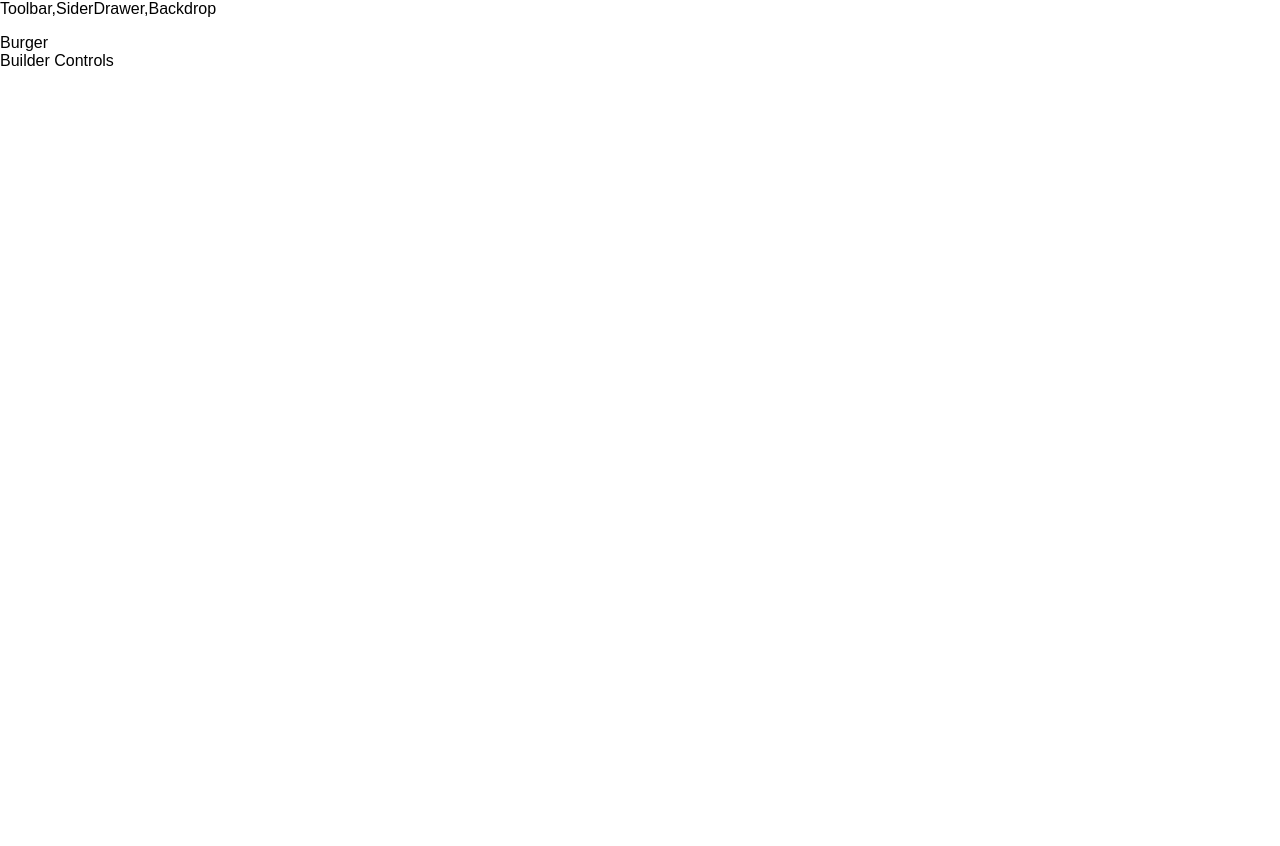
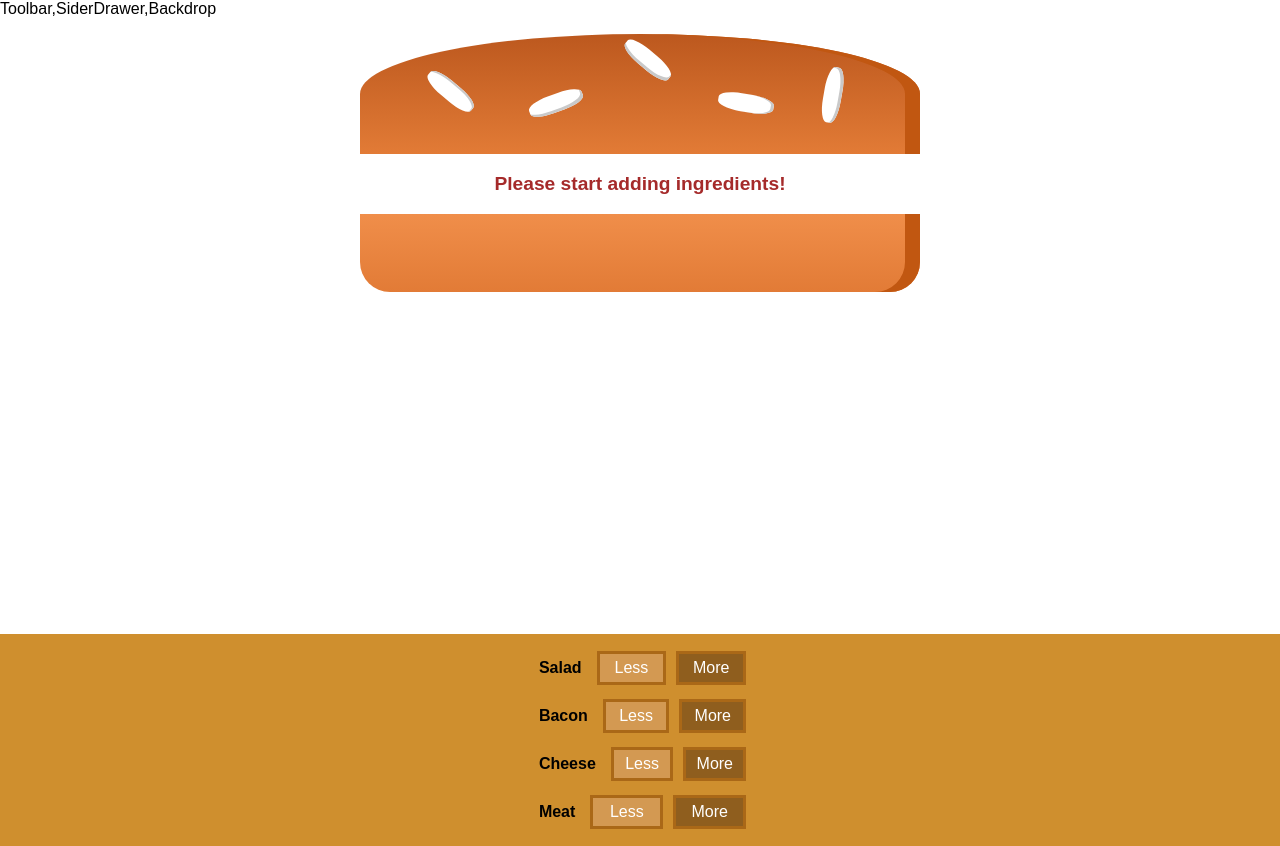
Before and after one commit to geet121/React, a React app in the folder burger-builder/: page / in a window 1280 px wide. Before the commit the page ends 800 px from the top, so only its background shows below. Built offline with nearby package versions, Linux system fonts and the light colour scheme.

Commit message:
build burger and control

```diff
--- /dev/null
+++ b/burger-builder/src/components/Burger/BuildControls/BControl/BControl.css
@@ -0,0 +1,57 @@
+.BControl {
+  display: flex;
+  justify-content: space-between;
+  align-items: center;
+  margin: 5px 0;
+}
+
+.BControl button {
+  display: block;
+  font: inherit;
+  padding: 5px;
+  margin: 0 5px;
+  width: 80%;
+  border: 3px solid #aa6817;
+  cursor: pointer;
+  outline: none;
+}
+.BControl button:disabled {
+  background-color: #ac9980;
+  border: 1px solid #7e7365;
+  color: #ccc;
+  cursor: default;
+}
+
+.BControl button:hover:disabled {
+  background-color: #ac9980;
+  color: #ccc;
+  cursor: not-allowed;
+}
+
+.Label {
+  padding: 10px;
+  font-weight: bold;
+  width: 80px;
+}
+
+.BControl .Less {
+  background-color: #d39952;
+  color: white;
+}
+
+.BControl .More {
+  background-color: #8f5e1e;
+  color: white;
+}
+
+.BControl .Less:hover,
+.BuildControl .Less:active {
+  background-color: #daa972;
+  color: white;
+}
+
+.BControl .More:hover,
+.BuildControl .More:active {
+  background-color: #99703f;
+  color: white;
+}
--- /dev/null
+++ b/burger-builder/src/components/Burger/BuildControls/BControl/BControl.js
@@ -0,0 +1,12 @@
+import React from 'react';
+
+import classes from './BControl.css';
+
+const bControl = (props) => (
+  <div className={classes.BControl}>
+    <div className={classes.Label}>{props.label}</div>
+    <button className={classes.Less}>Less</button>
+    <button className={classes.More}>More</button>
+  </div>
+);
+export default bControl;
--- /dev/null
+++ b/burger-builder/src/components/Burger/BuildControls/BuildControls.css
@@ -0,0 +1,10 @@
+.BuildControls {
+  width: 100%;
+  background-color: #cf8f2e;
+  display: flex;
+  flex-flow: column;
+  align-items: center;
+  box-shadow: 0 2px 1px #ccc;
+  margin: auto;
+  padding: 10px 0;
+}
--- /dev/null
+++ b/burger-builder/src/components/Burger/BuildControls/BuildControls.js
@@ -0,0 +1,20 @@
+import React from 'react';
+
+import classes from './BuildControls.css';
+import BControl from './BControl/BControl';
+
+const controls = [
+  { label: 'Salad', type: 'salad' },
+  { label: 'Bacon', type: 'bacon' },
+  { label: 'Cheese', type: 'cheese' },
+  { label: 'Meat', type: 'meat' }
+];
+
+const buildControls = (props) => (
+  <div className={classes.BuildControls}>
+    {controls.map((ctrl) => (
+      <BControl key={ctrl.label} label={ctrl.label} />
+    ))}
+  </div>
+);
+export default buildControls;
--- /dev/null
+++ b/burger-builder/src/components/Burger/Burger.css
@@ -0,0 +1,31 @@
+.Burger {
+  color: brown;
+  width: 100%;
+  margin: auto;
+  height: 250px;
+  /* overflow: scroll; */
+  text-align: center;
+  font-weight: bold;
+  font-size: 1.2rem;
+}
+
+@media (min-width: 500px) and (min-height: 400px) {
+  .Burger {
+    width: 350px;
+    height: 300px;
+  }
+}
+
+@media (min-width: 500px) and (min-height: 401px) {
+  .Burger {
+    width: 450px;
+    height: 400px;
+  }
+}
+
+@media (min-width: 1000px) and (min-height: 700px) {
+  .Burger {
+    width: 700px;
+    height: 600px;
+  }
+}
--- a/burger-builder/src/components/Burger/Burger.js
+++ b/burger-builder/src/components/Burger/Burger.js
@@ -0,0 +1,29 @@
+import React from 'react';
+
+import classes from './Burger.css';
+import BurgerIngredients from './BurgerIngredents/BurgerIngredients';
+
+const burger = (props) => {
+  let XmedIngredients = Object.keys(props.ingredients)
+    .map((igKey) => {
+      return [...Array(props.ingredients[igKey])].map((_, i) => {
+        return <BurgerIngredients key={igKey + i} type={igKey} />;
+      });
+    })
+    .reduce((arr, el) => {
+      return arr.concat(el);
+    }, []);
+
+  if (XmedIngredients.length === 0) {
+    XmedIngredients = <p> Please start adding ingredients!</p>;
+  }
+  return (
+    <div className={classes.Burger}>
+      <BurgerIngredients type="bread-top" />
+      {XmedIngredients}
+      <BurgerIngredients type="bread-bottom" />
+    </div>
+  );
+};
+
+export default burger;
--- a/burger-builder/src/components/Burger/BurgerIngredents/BurgerIngredients.js
+++ b/burger-builder/src/components/Burger/BurgerIngredents/BurgerIngredients.js
@@ -1,5 +1,5 @@
 import React, { Component } from 'react';
-import PropType from 'prop-types';
+import PropTypes from 'prop-types';
 
 import classes from './BurgerIngredients.css';
 
@@ -8,13 +8,13 @@ class BurgerIngredients extends Component {
     let ingredients = null;
     switch (this.props.type) {
       case 'bread-bottom':
-        ingredients = <div className={classes.BreadBottom}> </div>;
+        ingredients = <div className={classes.BreadBottom}></div>;
         break;
       case 'bread-top':
         ingredients = (
           <div className={classes.BreadTop}>
-            <div className={classes.Seed1}> </div>
-            <div className={classes.Seed2}> </div>
+            <div className={classes.Seeds1}></div>
+            <div className={classes.Seeds2}></div>
           </div>
         );
         break;
@@ -37,4 +37,8 @@ class BurgerIngredients extends Component {
   }
 }
 
+BurgerIngredients.proptype = {
+  type: PropTypes.string.isRequired
+};
+
 export default BurgerIngredients;
--- a/burger-builder/src/containers/BurgerBuilder/BurgerBuilder.js
+++ b/burger-builder/src/containers/BurgerBuilder/BurgerBuilder.js
@@ -1,13 +1,23 @@
 import React, { Component } from 'react';
 
 import Aux from '../../hoc/Aux';
+import Burger from '../../components/Burger/Burger';
+import BuildControls from '../../components/Burger/BuildControls/BuildControls';
 
 class BurgerBuilder extends Component {
+  state = {
+    ingredients: {
+      salad: 0,
+      bacon: 0,
+      cheese: 0,
+      meat: 0
+    }
+  };
   render() {
     return (
       <Aux>
-        <div>Burger</div>
-        <div>Builder Controls</div>
+        <Burger ingredients={this.state.ingredients} />
+        <BuildControls />
       </Aux>
     );
   }
```
